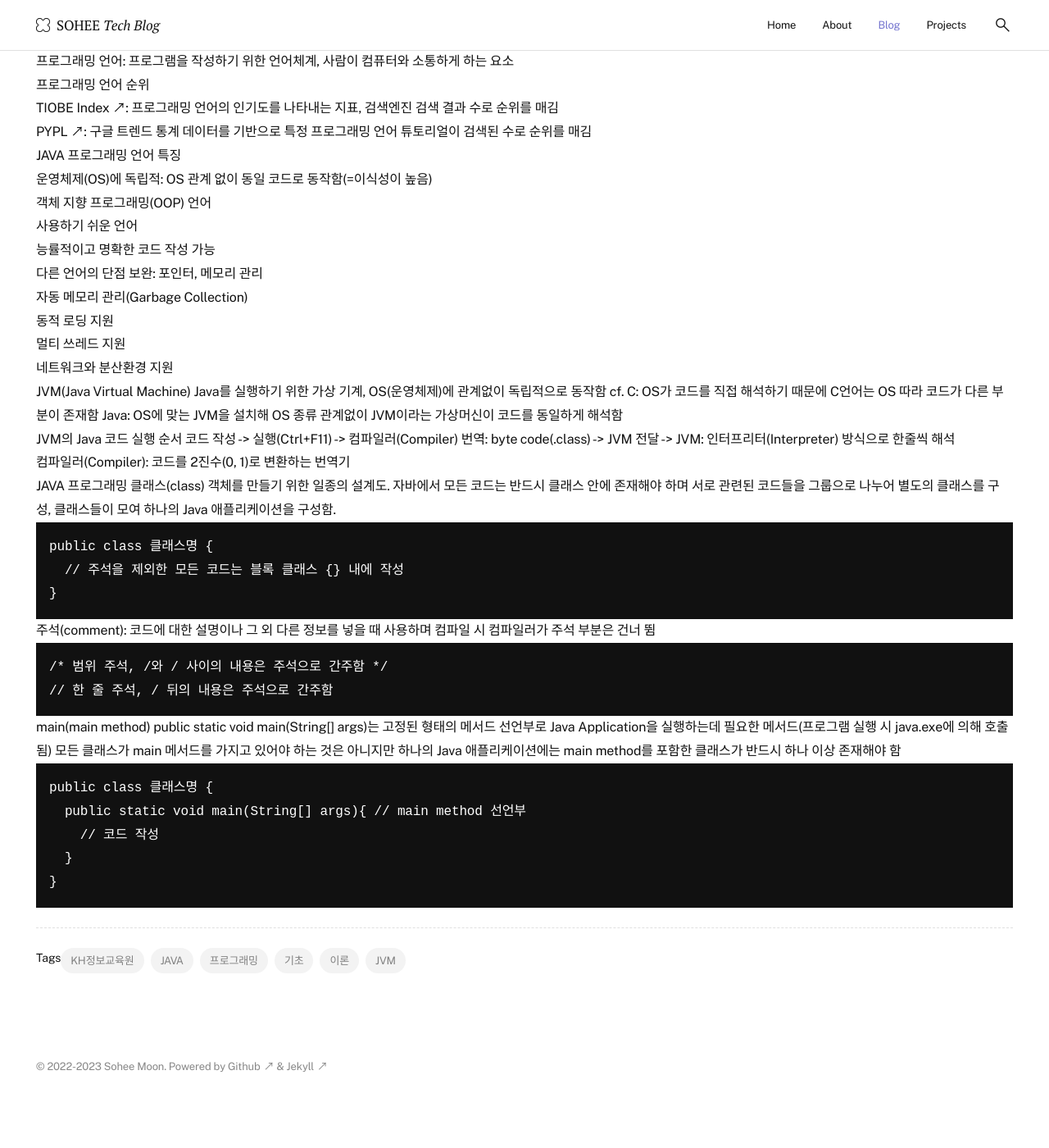
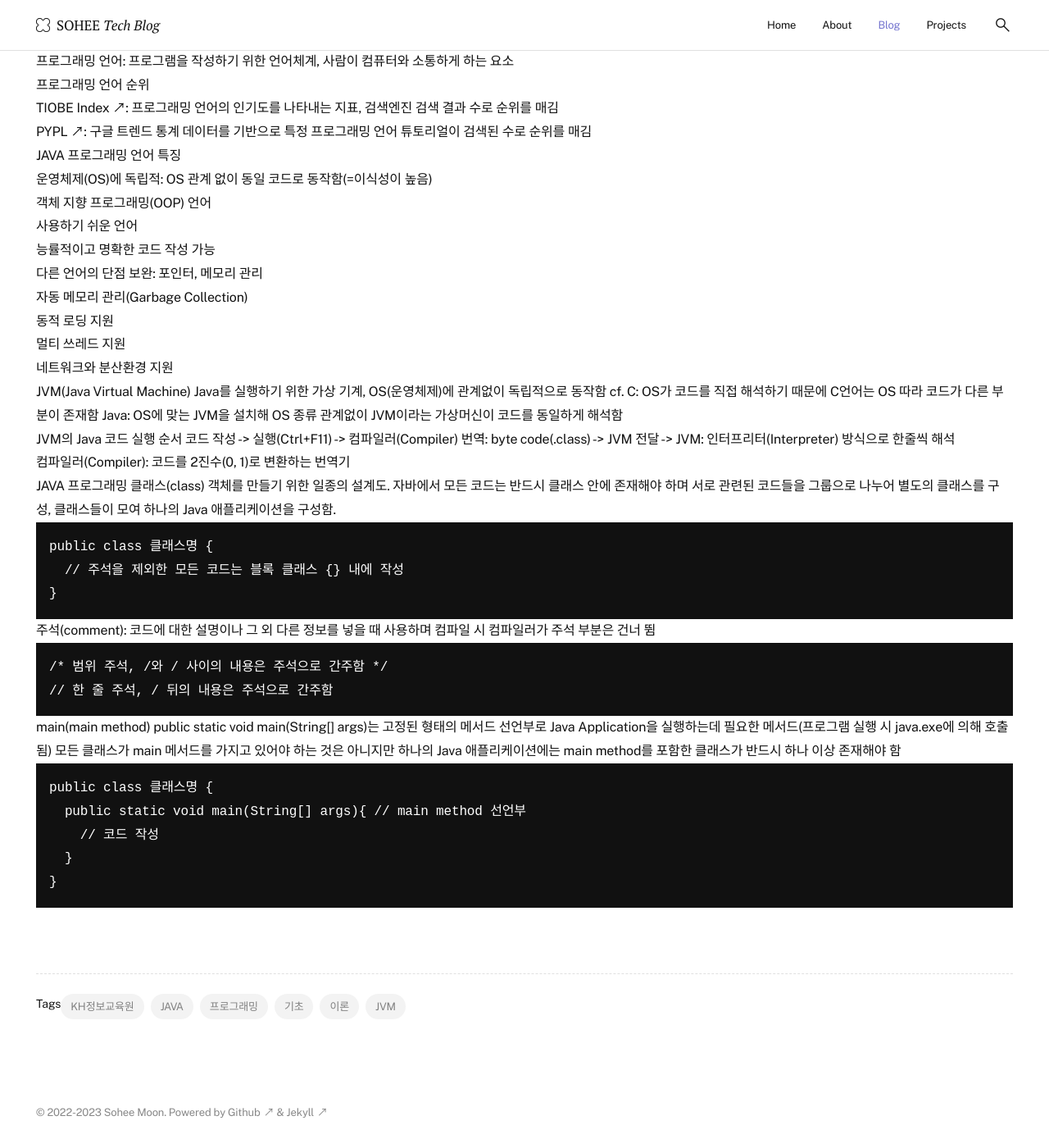
Before and after one commit to soheetech/soheetech.github.io, a Jekyll site: the page built from _posts/2023-02-25-kh-01-basic.md, in a window 1280 px wide and 1400 px high, scrolled down 283 px. Shown: the whole window at 82% size. Built offline with Jekyll 4.4.1, drawn with Linux system fonts in a browser that asks for light colours; before the commit the page ends 1627 px from its top, so only the background shows below that.

Commit message:
Update post.css

```diff
--- a/assets/css/post.css
+++ b/assets/css/post.css
@@ -44,7 +44,7 @@
 
 .page-post .w-post-tags {
   padding-top: var(--size-50);
-  margin-top: var(--size-50);
+  margin-top: var(--size-80);
   border-top: 1px dashed var(--color-gray);
 }
 
```
